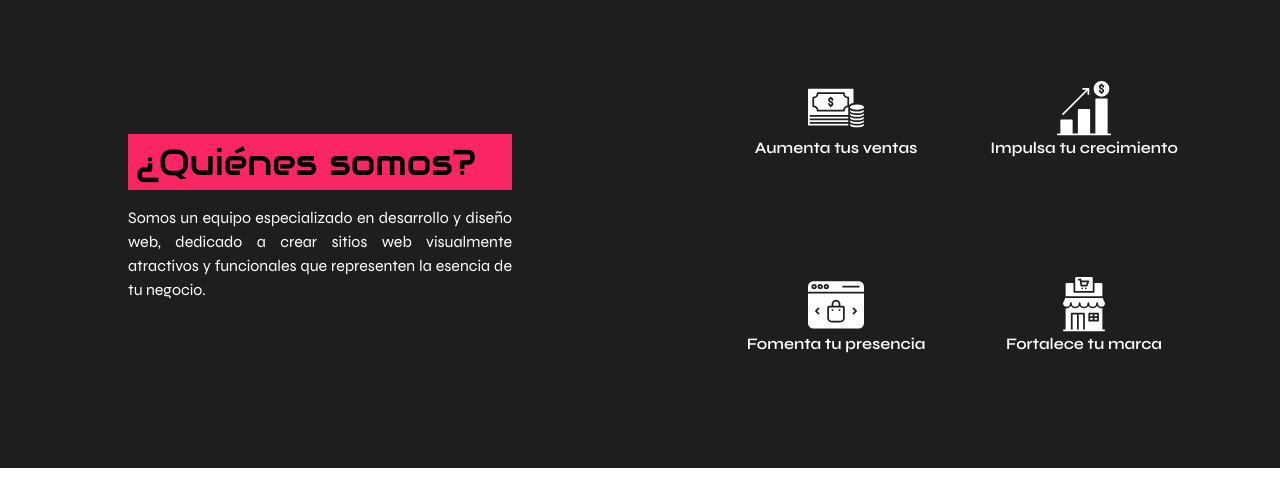
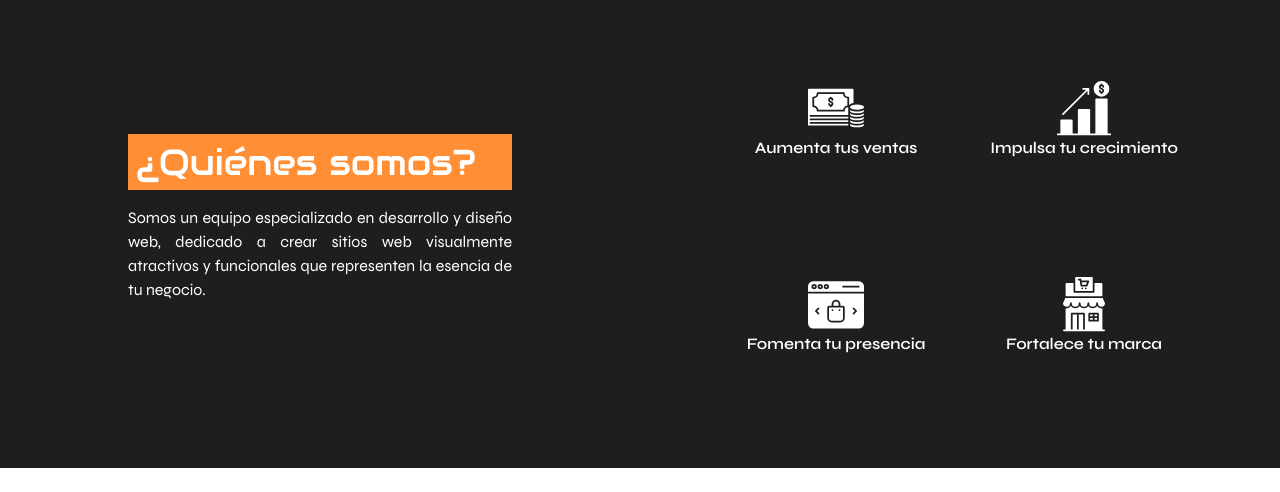
Before and after one commit to Braynin/LevelUp, an Astro site: page / in a window 1280 px wide. Shown: the part 880-1372 px from the top of the page. Built offline with nearby package versions, Linux system fonts and the light colour scheme; Astro itself is replaced by a stand-in of ours.

Commit message:
ultimo cambio

```diff
--- a/src/components/quienesSomos.astro
+++ b/src/components/quienesSomos.astro
@@ -8,7 +8,7 @@
   <div
     class="celular:w-10/12 celular:h-1/2 w-1/2 flex flex-col items-center justify-center"
   >
-    <h2 class="celular:text-center celular:w-full w-3/5 text-4xl font-audiowide text-black bg-fucsia p-2">
+    <h2 class="celular:text-center celular:w-full w-3/5 text-4xl font-audiowide text-white bg-anaranjado p-2">
       ¿Quiénes somos?
     </h2>
     <p class="celular:w-full w-3/5 text-justify font-syne mt-4 text-white">
```
